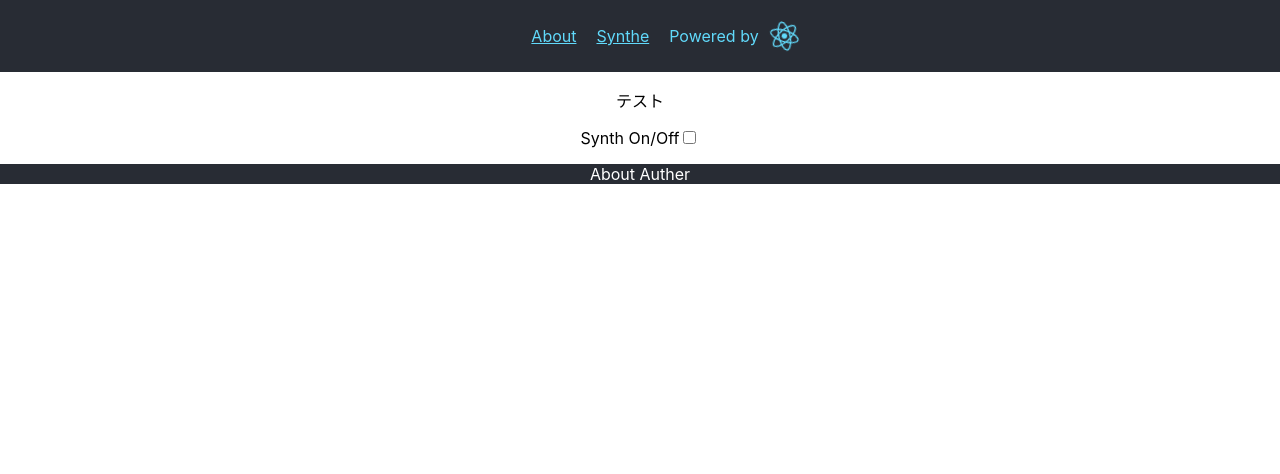
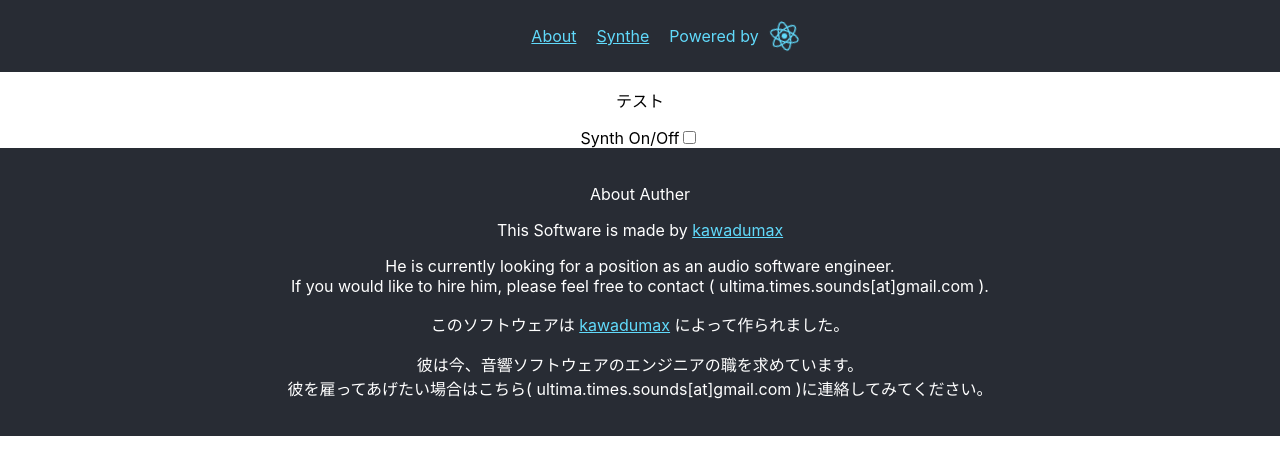
Before and after one commit to kawadumax/WebAudioSynthesizer, a React (Create React App) app: page / in a window 1280 px wide. Shown: the top 474 px of the page. Built offline with nearby package versions, Linux system fonts and the light colour scheme.

Commit message:
Aboutを追加

```diff
--- a/public/index.html
+++ b/public/index.html
@@ -24,7 +24,7 @@
       work correctly both with client-side routing and a non-root public URL.
       Learn how to configure a non-root public URL by running `npm run build`.
     -->
-    <title>React App</title>
+    <title>Web Audio Synthesizer</title>
   </head>
   <body>
     <noscript>You need to enable JavaScript to run this app.</noscript>
--- a/src/About.css
+++ /dev/null
@@ -1,4 +0,0 @@
-section.about{
-    background-color:#282c34;
-    color:white;
-}
--- /dev/null
+++ b/src/About.scss
@@ -0,0 +1,10 @@
+@import "variables";
+section.about {
+  background-color: #282c34;
+  color: white;
+  padding: 20px;
+
+  a {
+    color: $primary-color;
+  }
+}
--- a/src/About.tsx
+++ b/src/About.tsx
@@ -1,13 +1,32 @@
-import React from 'react';
-import './About.css';
+import React from "react";
+import "./About.scss";
 
 const About = () => {
-    return (
-        <section className='about'>
-            <p>About Auther</p>
-        </section>
-    )
-
-}
+  return (
+    <section className="about">
+      <p>About Auther</p>
+      <p>
+        This Software is made by{" "}
+        <a href="https://github.com/kawadumax">kawadumax</a>
+      </p>
+      <p>
+        He is currently looking for a position as an audio software engineer.
+        <br />
+        If you would like to hire him, please feel free to contact (
+        ultima.times.sounds[at]gmail.com ).
+      </p>
+      <p>
+        このソフトウェアは <a href="https://github.com/kawadumax">kawadumax</a>{" "}
+        によって作られました。
+      </p>
+      <p>
+        彼は今、音響ソフトウェアのエンジニアの職を求めています。
+        <br />
+        彼を雇ってあげたい場合はこちら( ultima.times.sounds[at]gmail.com
+        )に連絡してみてください。
+      </p>
+    </section>
+  );
+};
 
 export default About;
--- a/src/App.css
+++ b/src/App.css
@@ -4,7 +4,6 @@
 
 .App-logo {
   height: 100px;
-  /* pointer-events: none; */
 }
 
 @media (prefers-reduced-motion: no-preference) {
```
